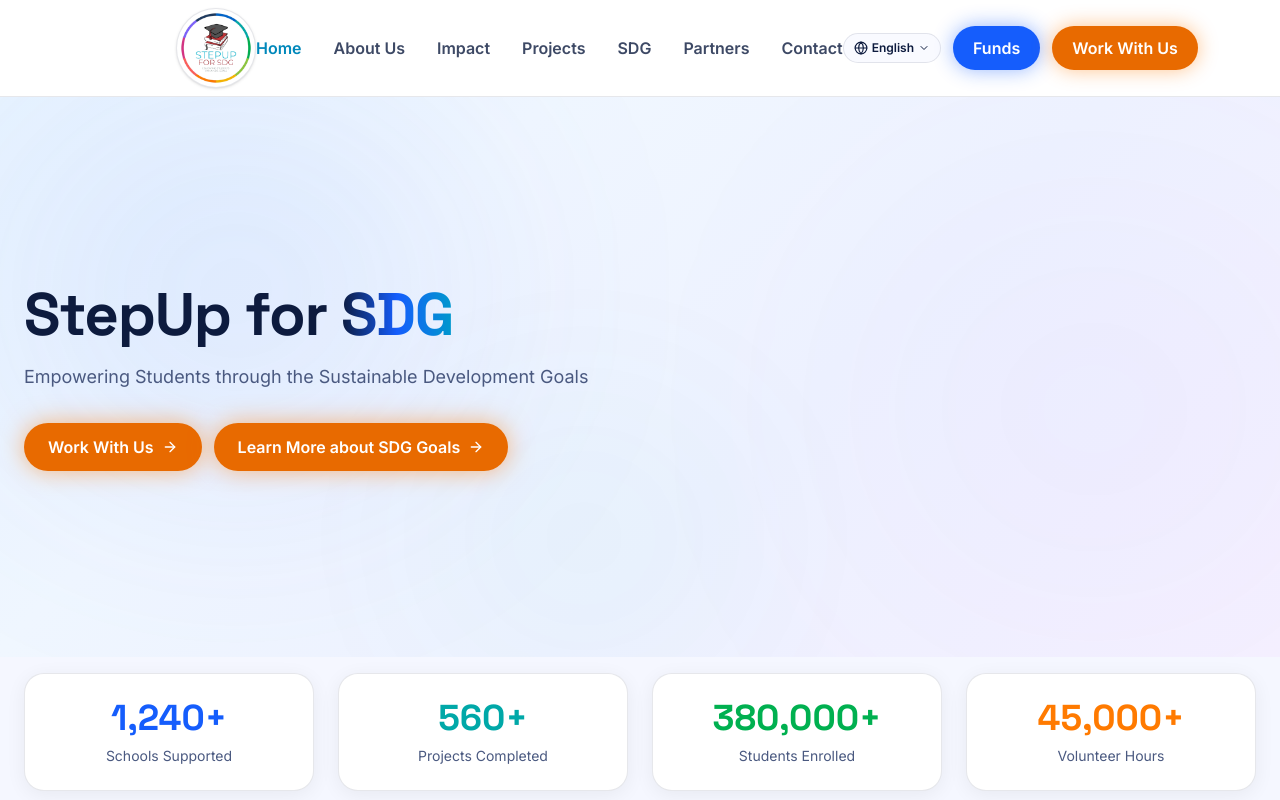
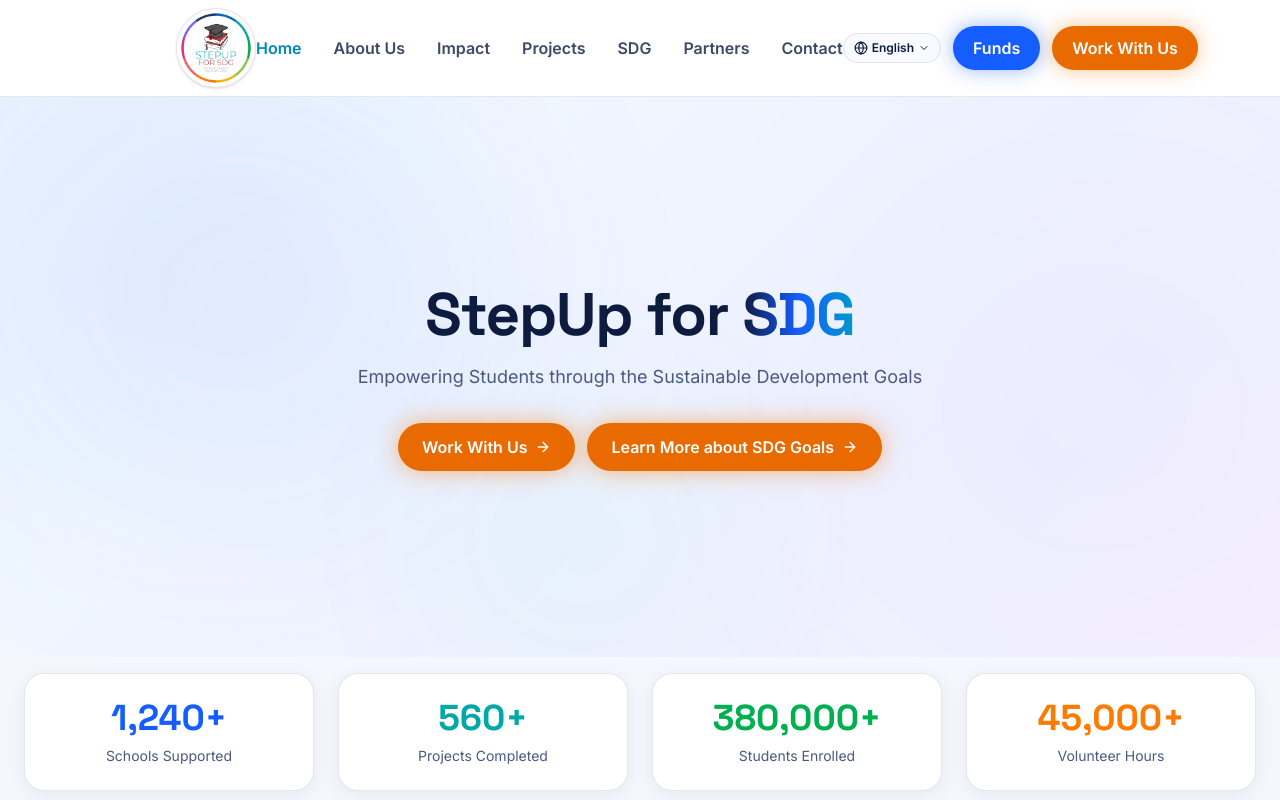
Before and after one commit to pavan290805/stepup-for-sdg, a Next.js app: page / in a window 1280 px wide. Shown: the top 800 px of the page. Built offline with nearby package versions, Linux system fonts and the light colour scheme.

Commit message:
updated the dashboard

```diff
--- a/app/page.tsx
+++ b/app/page.tsx
@@ -40,17 +40,17 @@ function RahiniHome() {
           <div className="absolute rounded-full blur-[100px] opacity-40" style={{width:400,height:350,bottom:"-10%",left:"30%",background:"radial-gradient(ellipse,rgba(16,185,129,0.15) 0%,rgba(6,182,212,0.06) 55%,transparent 75%)"}}/>
         </div>
 
-        <div className="relative mx-auto max-w-7xl w-full" style={{ zIndex: 2 }}>
+        <div className="relative mx-auto max-w-7xl w-full flex flex-col items-center text-center" style={{ zIndex: 2 }}>
           <FadeUp>
-            <div className="max-w-2xl">
+            <div>
               <h1 className="font-display text-4xl md:text-6xl font-bold leading-[1.05]" style={{ color: "var(--foreground)" }}>
                 StepUp for{" "}
                 <span className="grad-text">SDG</span>
               </h1>
-              <p className="mt-4 max-w-xl text-base md:text-lg leading-relaxed" style={{ color: "var(--muted-text)" }}>
+              <p className="mt-4 mx-auto max-w-xl text-base md:text-lg leading-relaxed" style={{ color: "var(--muted-text)" }}>
                 Empowering Students through the Sustainable Development Goals
               </p>
-              <div className="mt-8 flex flex-wrap gap-3">
+              <div className="mt-8 flex flex-wrap gap-3 justify-center">
                 <Link
                   href="/work-with-us"
                   className="btn-arrow inline-flex items-center gap-2 bg-cta text-white font-semibold rounded-full px-6 py-3 shadow-[0_0_24px_rgba(255,122,0,0.5)] hover:brightness-110 transition"
```
